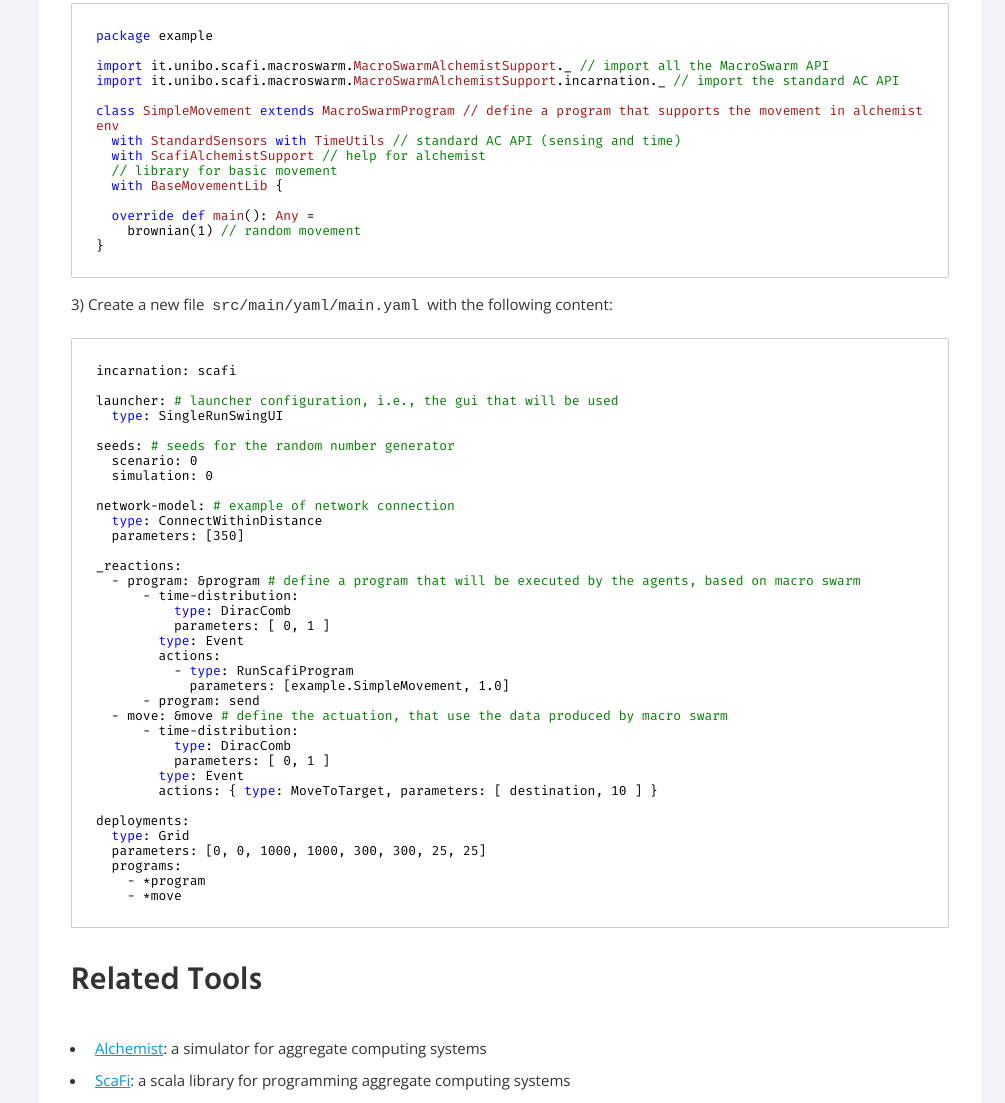
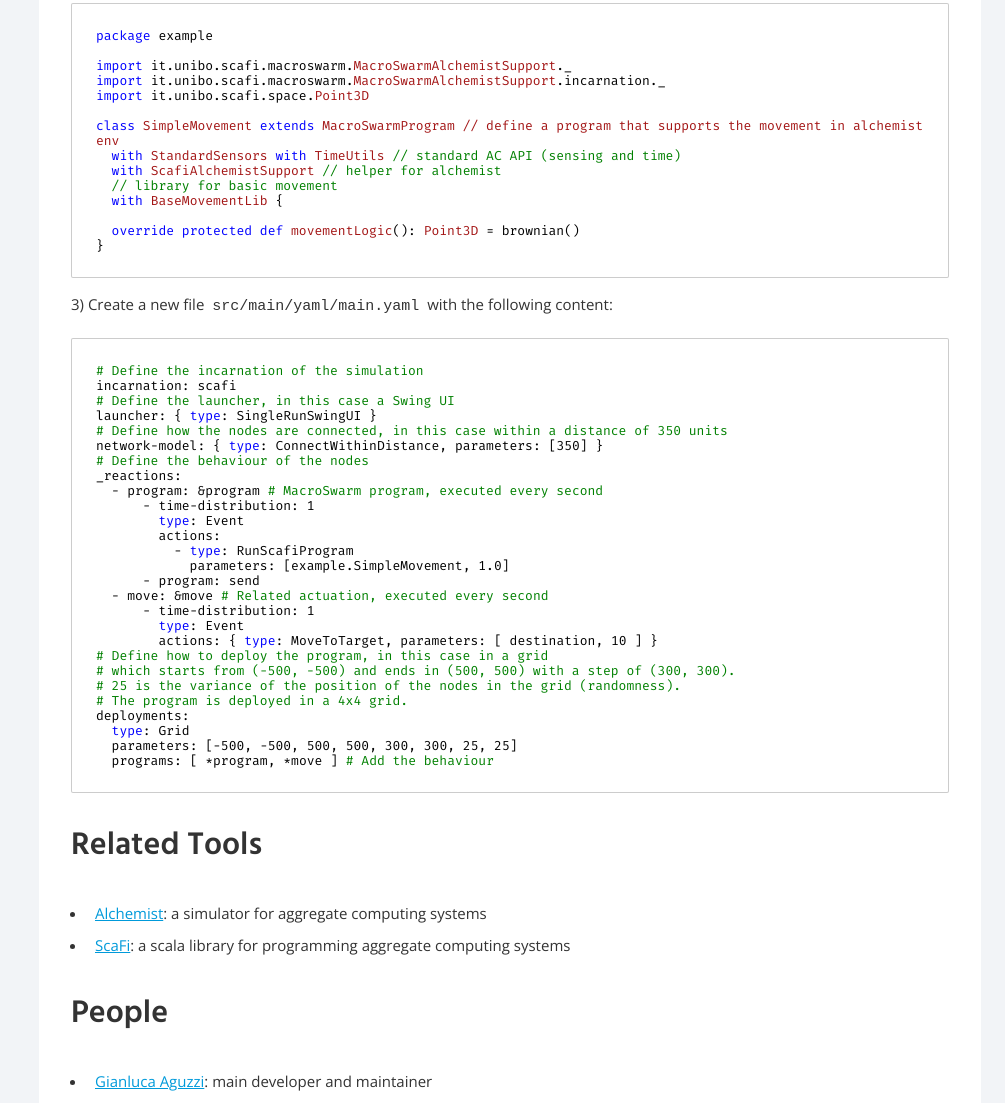
Before and after one commit to scafi/macro-swarm, a plain HTML site: page guide/quick.html in a window 1280 px wide. Shown: the part 1184-2287 px from the top of the page, without its empty margins (275-1280 px from the left). Drawn offline with nearby package versions, Linux system fonts and the light colour scheme; some packages are replaced by stand-ins of ours; no server answers; a script that the page names is missing.

Commit message:
Deploying to gh-pages from @ scafi/macro-swarm@debd1de79b01bd00fe144d66b2a2606c5fa9d584 🚀

```diff
--- a/guide/quick.html
+++ b/guide/quick.html
@@ -40,58 +40,49 @@ More details about the library can be found in the <a href="https://scafi.github
 <p>2) Create a main app like the following:</p>
 <div class="language-scala highlighter-rouge"><div class="highlight"><pre class="highlight"><code><span class="k">package</span> <span class="nn">example</span>
 
-<span class="k">import</span> <span class="nn">it.unibo.scafi.macroswarm.MacroSwarmAlchemistSupport._</span> <span class="c1">// import all the MacroSwarm API</span>
-<span class="k">import</span> <span class="nn">it.unibo.scafi.macroswarm.MacroSwarmAlchemistSupport.incarnation._</span> <span class="c1">// import the standard AC API</span>
+<span class="k">import</span> <span class="nn">it.unibo.scafi.macroswarm.MacroSwarmAlchemistSupport._</span>
+<span class="k">import</span> <span class="nn">it.unibo.scafi.macroswarm.MacroSwarmAlchemistSupport.incarnation._</span>
+<span class="k">import</span> <span class="nn">it.unibo.scafi.space.Point3D</span>
 
 <span class="k">class</span> <span class="nc">SimpleMovement</span> <span class="k">extends</span> <span class="nc">MacroSwarmProgram</span> <span class="c1">// define a program that supports the movement in alchemist env</span>
   <span class="k">with</span> <span class="nc">StandardSensors</span> <span class="k">with</span> <span class="nc">TimeUtils</span> <span class="c1">// standard AC API (sensing and time)</span>
-  <span class="k">with</span> <span class="nc">ScafiAlchemistSupport</span> <span class="c1">// help for alchemist</span>
+  <span class="k">with</span> <span class="nc">ScafiAlchemistSupport</span> <span class="c1">// helper for alchemist</span>
   <span class="c1">// library for basic movement</span>
   <span class="k">with</span> <span class="nc">BaseMovementLib</span> <span class="o">{</span>
 
-  <span class="k">override</span> <span class="k">def</span> <span class="nf">main</span><span class="o">()</span><span class="k">:</span> <span class="kt">Any</span> <span class="o">=</span>
-    <span class="nf">brownian</span><span class="o">(</span><span class="mi">1</span><span class="o">)</span> <span class="c1">// random movement</span>
+  <span class="k">override</span> <span class="k">protected</span> <span class="k">def</span> <span class="nf">movementLogic</span><span class="o">()</span><span class="k">:</span> <span class="kt">Point3D</span> <span class="o">=</span> <span class="nf">brownian</span><span class="o">()</span>
 <span class="o">}</span>
 </code></pre></div></div>
 
 <p>3) Create a new file <code class="language-plaintext highlighter-rouge">src/main/yaml/main.yaml</code> with the following content:</p>
 
-<div class="language-yaml highlighter-rouge"><div class="highlight"><pre class="highlight"><code><span class="na">incarnation</span><span class="pi">:</span> <span class="s">scafi</span>
-
-<span class="na">launcher</span><span class="pi">:</span> <span class="c1"># launcher configuration, i.e., the gui that will be used</span>
-  <span class="na">type</span><span class="pi">:</span> <span class="s">SingleRunSwingUI</span>
-
-<span class="na">seeds</span><span class="pi">:</span> <span class="c1"># seeds for the random number generator</span>
-  <span class="na">scenario</span><span class="pi">:</span> <span class="m">0</span>
-  <span class="na">simulation</span><span class="pi">:</span> <span class="m">0</span>
-
-<span class="na">network-model</span><span class="pi">:</span> <span class="c1"># example of network connection</span>
-  <span class="na">type</span><span class="pi">:</span> <span class="s">ConnectWithinDistance</span>
-  <span class="na">parameters</span><span class="pi">:</span> <span class="pi">[</span><span class="nv">350</span><span class="pi">]</span>
-
+<div class="language-yaml highlighter-rouge"><div class="highlight"><pre class="highlight"><code><span class="c1"># Define the incarnation of the simulation</span>
+<span class="na">incarnation</span><span class="pi">:</span> <span class="s">scafi</span>
+<span class="c1"># Define the launcher, in this case a Swing UI</span>
+<span class="na">launcher</span><span class="pi">:</span> <span class="pi">{</span> <span class="nv">type</span><span class="pi">:</span> <span class="nv">SingleRunSwingUI</span> <span class="pi">}</span>
+<span class="c1"># Define how the nodes are connected, in this case within a distance of 350 units</span>
+<span class="na">network-model</span><span class="pi">:</span> <span class="pi">{</span> <span class="nv">type</span><span class="pi">:</span> <span class="nv">ConnectWithinDistance</span><span class="pi">,</span> <span class="nv">parameters</span><span class="pi">:</span> <span class="pi">[</span><span class="nv">350</span><span class="pi">]</span> <span class="pi">}</span>
+<span class="c1"># Define the behaviour of the nodes</span>
 <span class="na">_reactions</span><span class="pi">:</span>
-  <span class="pi">-</span> <span class="na">program</span><span class="pi">:</span> <span class="nl">&amp;program</span> <span class="c1"># define a program that will be executed by the agents, based on macro swarm</span>
-      <span class="pi">-</span> <span class="na">time-distribution</span><span class="pi">:</span>
-          <span class="na">type</span><span class="pi">:</span> <span class="s">DiracComb</span>
-          <span class="na">parameters</span><span class="pi">:</span> <span class="pi">[</span> <span class="nv">0</span><span class="pi">,</span> <span class="nv">1</span> <span class="pi">]</span>
+  <span class="pi">-</span> <span class="na">program</span><span class="pi">:</span> <span class="nl">&amp;program</span> <span class="c1"># MacroSwarm program, executed every second</span>
+      <span class="pi">-</span> <span class="na">time-distribution</span><span class="pi">:</span> <span class="m">1</span>
         <span class="na">type</span><span class="pi">:</span> <span class="s">Event</span>
         <span class="na">actions</span><span class="pi">:</span>
           <span class="pi">-</span> <span class="na">type</span><span class="pi">:</span> <span class="s">RunScafiProgram</span>
             <span class="na">parameters</span><span class="pi">:</span> <span class="pi">[</span><span class="nv">example.SimpleMovement</span><span class="pi">,</span> <span class="nv">1.0</span><span class="pi">]</span>
       <span class="pi">-</span> <span class="na">program</span><span class="pi">:</span> <span class="s">send</span>
-  <span class="pi">-</span> <span class="na">move</span><span class="pi">:</span> <span class="nl">&amp;move</span> <span class="c1"># define the actuation, that use the data produced by macro swarm</span>
-      <span class="pi">-</span> <span class="na">time-distribution</span><span class="pi">:</span>
-          <span class="na">type</span><span class="pi">:</span> <span class="s">DiracComb</span>
-          <span class="na">parameters</span><span class="pi">:</span> <span class="pi">[</span> <span class="nv">0</span><span class="pi">,</span> <span class="nv">1</span> <span class="pi">]</span>
+  <span class="pi">-</span> <span class="na">move</span><span class="pi">:</span> <span class="nl">&amp;move</span> <span class="c1"># Related actuation, executed every second</span>
+      <span class="pi">-</span> <span class="na">time-distribution</span><span class="pi">:</span> <span class="m">1</span>
         <span class="na">type</span><span class="pi">:</span> <span class="s">Event</span>
         <span class="na">actions</span><span class="pi">:</span> <span class="pi">{</span> <span class="nv">type</span><span class="pi">:</span> <span class="nv">MoveToTarget</span><span class="pi">,</span> <span class="nv">parameters</span><span class="pi">:</span> <span class="pi">[</span> <span class="nv">destination</span><span class="pi">,</span> <span class="nv">10</span> <span class="pi">]</span> <span class="pi">}</span>
-
+<span class="c1"># Define how to deploy the program, in this case in a grid</span>
+<span class="c1"># which starts from (-500, -500) and ends in (500, 500) with a step of (300, 300).</span>
+<span class="c1"># 25 is the variance of the position of the nodes in the grid (randomness).</span>
+<span class="c1"># The program is deployed in a 4x4 grid.</span>
 <span class="na">deployments</span><span class="pi">:</span>
   <span class="na">type</span><span class="pi">:</span> <span class="s">Grid</span>
-  <span class="na">parameters</span><span class="pi">:</span> <span class="pi">[</span><span class="nv">0</span><span class="pi">,</span> <span class="nv">0</span><span class="pi">,</span> <span class="nv">1000</span><span class="pi">,</span> <span class="nv">1000</span><span class="pi">,</span> <span class="nv">300</span><span class="pi">,</span> <span class="nv">300</span><span class="pi">,</span> <span class="nv">25</span><span class="pi">,</span> <span class="nv">25</span><span class="pi">]</span>
-  <span class="na">programs</span><span class="pi">:</span>
-    <span class="pi">-</span> <span class="nv">*program</span>
-    <span class="pi">-</span> <span class="nv">*move</span>
+  <span class="na">parameters</span><span class="pi">:</span> <span class="pi">[</span><span class="nv">-500</span><span class="pi">,</span> <span class="nv">-500</span><span class="pi">,</span> <span class="nv">500</span><span class="pi">,</span> <span class="nv">500</span><span class="pi">,</span> <span class="nv">300</span><span class="pi">,</span> <span class="nv">300</span><span class="pi">,</span> <span class="nv">25</span><span class="pi">,</span> <span class="nv">25</span><span class="pi">]</span>
+  <span class="na">programs</span><span class="pi">:</span> <span class="pi">[</span> <span class="nv">*program</span><span class="pi">,</span> <span class="nv">*move</span> <span class="pi">]</span> <span class="c1"># Add the behaviour</span>
 </code></pre></div></div>
 
 <h2 id="related-tools">Related Tools</h2>
```
Also changed, not shown: js/search.js (+1 -1 lines).
